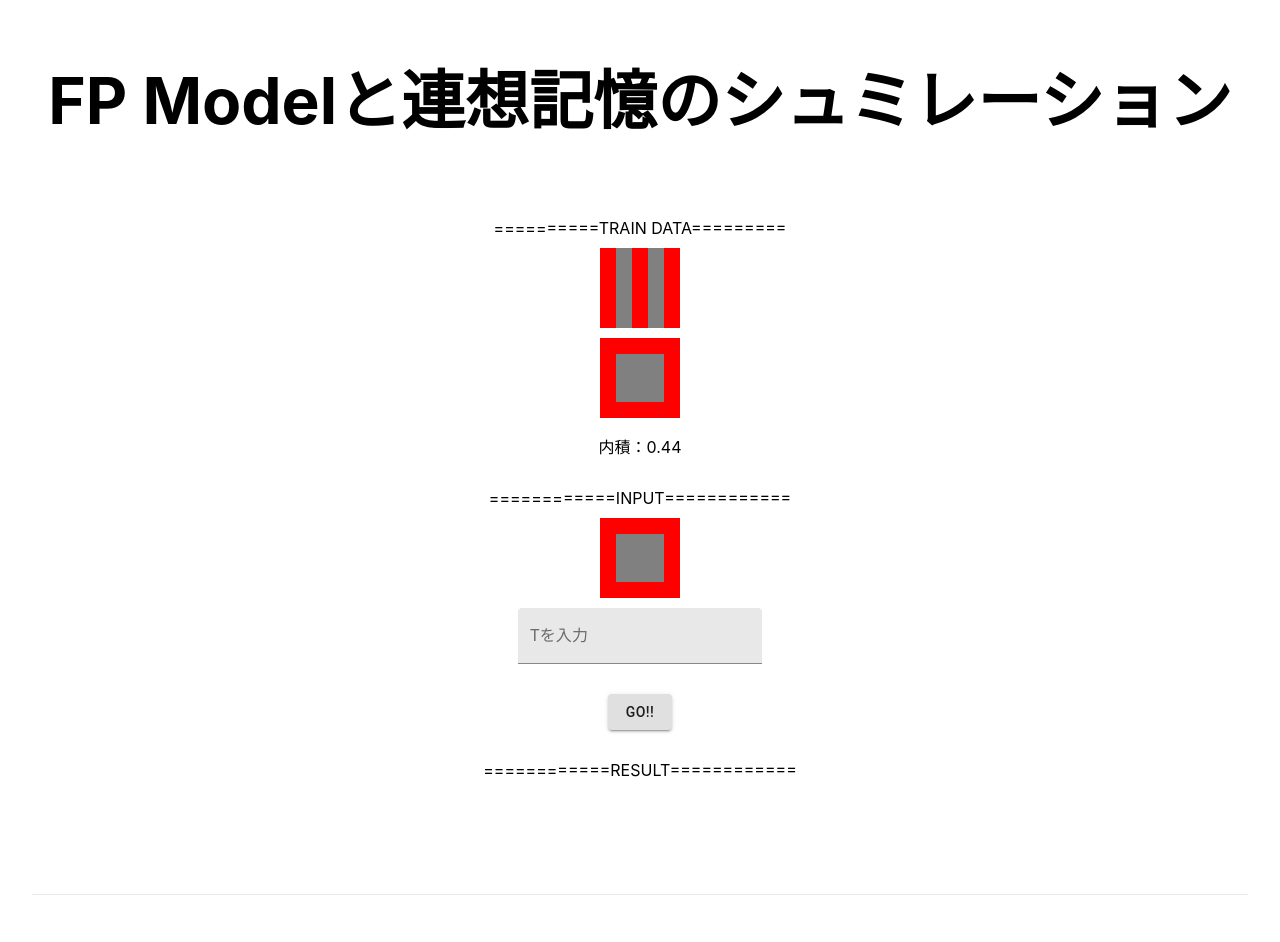
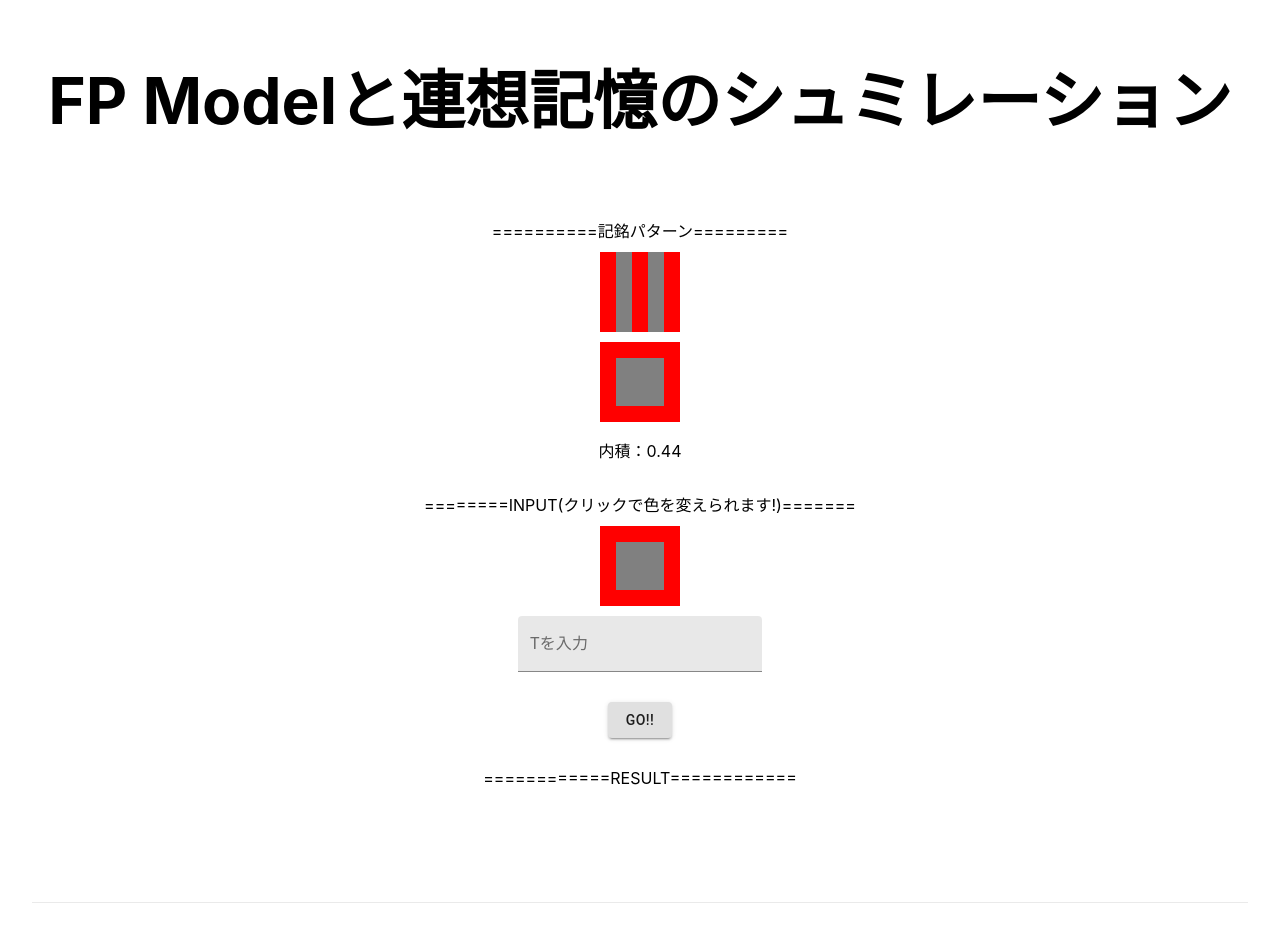
Before and after one commit to yamoyamoto/fp_model_simulation, a Next.js app: page /simple_dynamics in a window 1280 px wide. Shown: the top 942 px of the page. Built offline with nearby package versions, Linux system fonts and the light colour scheme.

Commit message:
change onClick from onMouseEnter

```diff
--- a/src/components/atoms/ColorBlock.tsx
+++ b/src/components/atoms/ColorBlock.tsx
@@ -1,24 +1,25 @@
-import * as React from 'react'
+import * as React from "react";
 
 type Props = {
-  s?: number,
-  update_block: (s_ij: number) =>void,
-}
+  s?: number;
+  update_block: (s_ij: number) => void;
+};
 
 const ColorBlock: React.FC<Props> = (props) => {
   const handle_click = () => {
     var new_s_ij = props.s == 1 ? -1 : 1;
     props.update_block(new_s_ij);
-  }
+  };
 
-  return(
+  return (
     <div
-      className='color_block'
-      style={{padding: "8px", backgroundColor: props.s == 1 ? "red" : "gray", display: "inline-block"}}
-      onMouseEnter={()=>{handle_click()}}
-    >
-    </div>
+      className="color_block"
+      style={{ padding: "8px", backgroundColor: props.s == 1 ? "red" : "gray", display: "inline-block" }}
+      onClick={() => {
+        handle_click();
+      }}
+    ></div>
   );
-}
+};
 
 export default ColorBlock;
--- a/src/components/organisms/SimpleDynamics.tsx
+++ b/src/components/organisms/SimpleDynamics.tsx
@@ -130,7 +130,7 @@ const SimpleDynamics: React.FC<Props> = (props: Props) => {
   return (
     <div className="simple_dynamics_app" style={{ textAlign: "center", margin: "50px 0px" }}>
       <div className="train_data_wrap" style={{ margin: "30px 0px" }}>
-        <div>==========TRAIN DATA=========</div>
+        <div>==========記銘パターン=========</div>
         {post.train_data.map((one, i) => {
           return <PatternSquare key={i} s={one} update_input={() => {}} />;
         })}
@@ -139,7 +139,7 @@ const SimpleDynamics: React.FC<Props> = (props: Props) => {
         </div>
       </div>
       <div className="input_wrap" style={{ margin: "30px 0px" }}>
-        <div>============INPUT============</div>
+        <div>========INPUT(クリックで色を変えられます!)=======</div>
         <PatternSquare
           s={input}
           update_input={(input: Array<Array<number>>) => {
```
